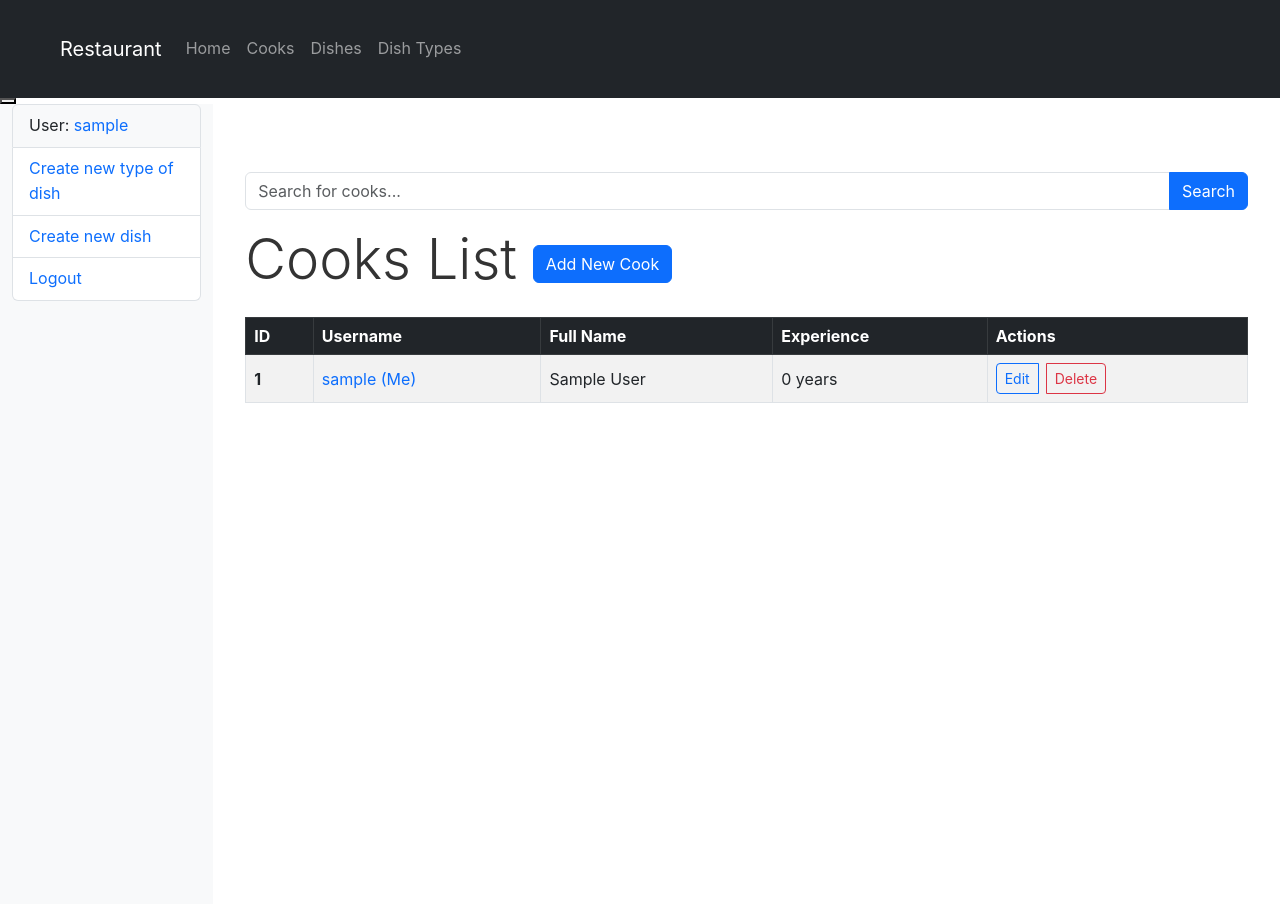
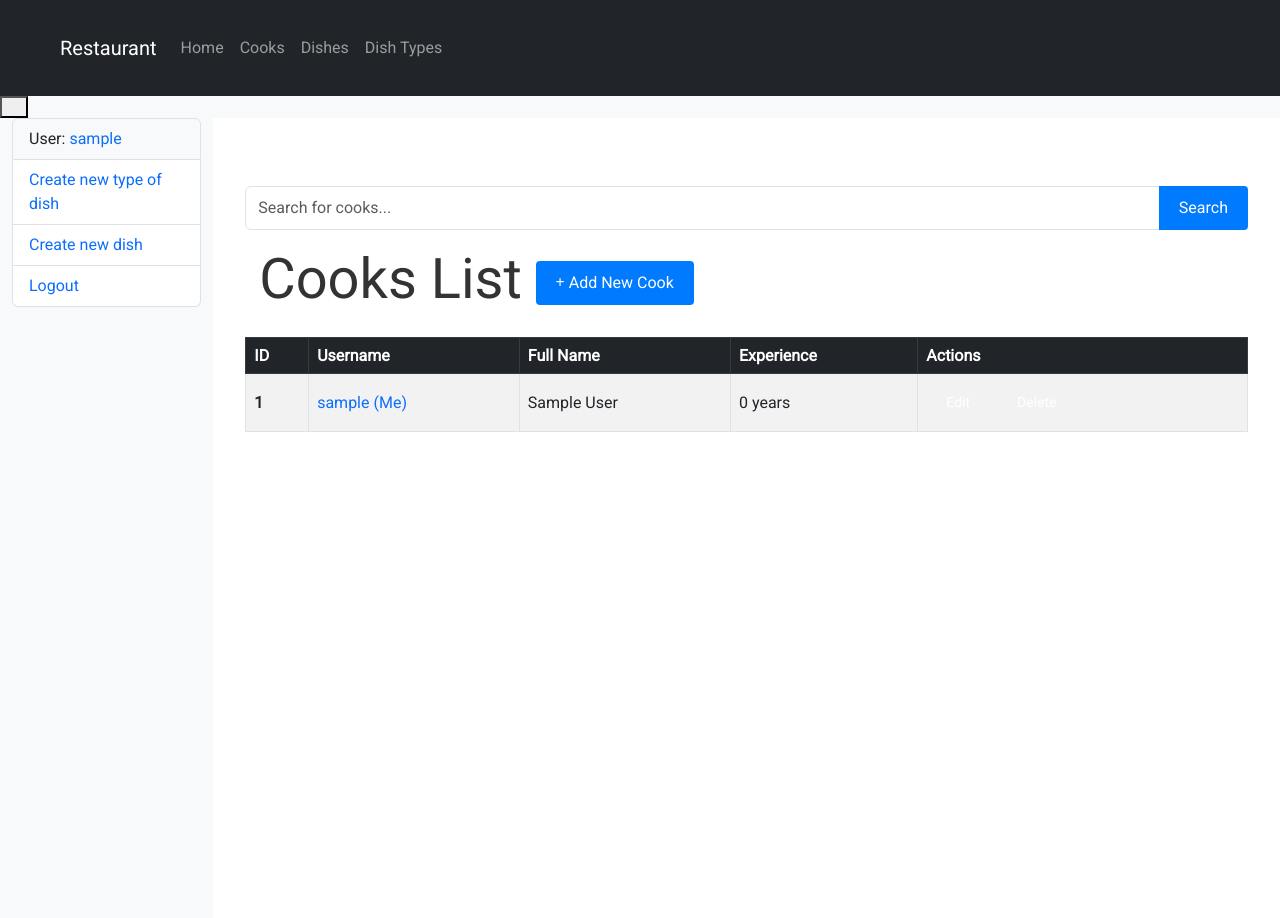
Before and after one commit to Kasatello/kitchen-restaurant, a Django app: page /cook/ in a window 1280 px wide. Before the commit the page ends 403 px from the top, so only its background shows below. Run offline with Django 4.2, Linux system fonts and the light colour scheme; the visitor is signed in with stand-in values (Sample User, id 1); data comes from the database, SQL or seed files in the repository; some libraries are stand-ins or nearby versions; some web fonts are replaced.

Commit message:
"Made some changes with fons"

```diff
--- a/kitchen/views.py
+++ b/kitchen/views.py
@@ -70,7 +70,7 @@ class DishTypeDeleteView(LoginRequiredMixin, generic.DeleteView):
 class DishListView(generic.ListView):
     model = Dish
     queryset = Dish.objects.all().select_related("dish_type")
-    paginate_by = 10
+    paginate_by = 5
 
     def get_context_data(self, *, object_list=None, **kwargs):
         context = super(DishListView, self).get_context_data(**kwargs)
--- a/static/css/styles.css
+++ b/static/css/styles.css
@@ -1,12 +1,21 @@
-body, h1, h2, h3, p, ul, li {
+body {
+  font-family: 'Roboto', sans-serif;
+}
+
+:root {
+  --primary-color: #007BFF;
+  --secondary-color: #6C757D;
+  --background-color: #F8F9FA;
+  --text-color: #333333;
+  --overlay-color: rgba(255, 255, 255, 0.7);
+}
+
+html, body {
+  height: 100%;
   margin: 0;
   padding: 0;
-}
-
-body {
-  font-family: 'Inter', sans-serif;
-  line-height: 1.6;
-  color: #333;
+  background-color: var(--background-color);
+  color: var(--text-color);
 }
 
 .container {
@@ -15,64 +24,54 @@ body {
   padding: 20px;
 }
 
-.formbold-main-wrapper {
-  display: flex;
-  align-items: center;
-  justify-content: center;
-  padding: 48px;
+.btn {
+  border: none;
+  border-radius: 4px;
+  padding: 10px 20px;
+  color: white;
+  cursor: pointer;
 }
 
-.formbold-form-wrapper {
-  margin: 0 auto;
-  max-width: 570px;
-  width: 100%;
-  background: white;
-  padding: 40px;
+.btn-primary {
+  background-color: var(--primary-color);
 }
 
-.formbold-form-title h2 {
-  font-weight: 600;
-  font-size: 28px;
-  line-height: 34px;
-  color: #07074d;
+.btn-primary:hover {
+  background-color: #0056b3;
+  box-shadow: 0 4px 8px rgba(0, 0, 0, 0.1);
 }
 
-.formbold-form-title p {
-  font-size: 16px;
-  line-height: 24px;
-  color: #536387;
-  margin-top: 12px;
+/* Cards */
+.card {
+  border-radius: 8px;
+  box-shadow: 0 4px 8px rgba(0, 0, 0, 0.1);
+  background-color: white;
+  padding: 20px;
+  margin-bottom: 20px;
 }
 
-.formbold-input-flex {
-  display: flex;
-  gap: 20px;
-  margin-bottom: 15px;
+/* Typography */
+h1 {
+  font-size: 32px;
+  margin-bottom: 20px;
 }
 
-.formbold-input-flex > div {
-  width: 50%;
+h2 {
+  font-size: 28px;
+  margin-bottom: 16px;
 }
 
-.formbold-form-input {
-  text-align: center;
-  width: 100%;
-  padding: 13px 22px;
-  border-radius: 5px;
-  border: 1px solid #dde3ec;
-  background: #ffffff;
-  font-weight: 500;
-  font-size: 16px;
-  color: #536387;
-  outline: none;
-  resize: none;
+h3 {
+  font-size: 24px;
+  margin-bottom: 12px;
 }
 
-.formbold-form-input:focus {
-  border-color: #6a64f1;
-  box-shadow: 0px 3px 8px rgba(0, 0, 0, 0.05);
+p {
+  font-size: 16px;
+  margin-bottom: 10px;
 }
 
-.formbold-form-label {
-    color: #536387;
+small {
+  font-size: 12px;
+  color: var(--secondary-color);
 }
--- a/templates/base.html
+++ b/templates/base.html
@@ -12,9 +12,11 @@
   <meta charset="UTF-8">
   <meta name="viewport" content="width=device-width, initial-scale=1.0">
   <meta http-equiv="X-UA-Compatible" content="ie=edge">
+  <link href="https://fonts.googleapis.com/css?family=Roboto&display=swap" rel="stylesheet">
+  <link rel="stylesheet" href="https://cdnjs.cloudflare.com/ajax/libs/font-awesome/5.15.3/css/all.min.css">
   <link rel="stylesheet" href="{% static 'css/bootstrap.min.css' %}">
   <link rel="stylesheet" href="{% static 'css/styles.css' %}">
-  <link rel="stylesheet" href="{% static 'fontawesome/all.min.css' %}"> <!-- Font Awesome CSS -->
+  <link rel="stylesheet" href="{% static 'css/all.min.css' %}">
   <script src="{% static 'js/js_script.js' %}?v={{ STATIC_VERSION }}"></script>
   <script src="{% static 'js/jquery-3.7.0.min.js' %}?v={{ STATIC_VERSION }}"></script>
 </head>
@@ -44,7 +46,7 @@
           </li>
         </ul>
           <button type="button" class="btn btn-link text-light d-lg-none">
-            <i class="fas fa-bars"></i> <!-- Font Awesome icon for mobile menu -->
+            <i class="fas fa-bars"></i>
           </button>
       </div>
     </div>
@@ -53,7 +55,7 @@
 <header class="header">
   <div class="header_in">
     <button type="button" class="toggle" id="sidebarToggle">
-      <i class="fas fa-bars"></i> <!-- Font Awesome icon for sidebar toggle -->
+      <i class="fas fa-bars"></i>
     </button>
   </div>
 </header>
@@ -62,17 +64,18 @@
   <div class="row">
     <div class="col-md-2 bg-light" id="sidebar" style="min-height: 100vh;">
       {% block sidebar %}
-      {% include "includes/sidebar.html" %}
+        {% include "includes/sidebar.html" %}
       {% endblock %}
     </div>
     <div class="col-md-10 content-container" style="min-height: 100vh; background-color: #fff;">
       {% block content %}{% endblock %}
-    </div>
+
       {% block pagination %}
         {% include "includes/pagination.html" %}
       {% endblock %}
     </div>
   </div>
+</div>
 
 </body>
 
--- a/templates/includes/sidebar.html
+++ b/templates/includes/sidebar.html
@@ -1,20 +1,20 @@
 <ul class="list-group">
   {% if user.is_authenticated %}
   <li class="list-group-item bg-light">
-    <i class="fas fa-user-circle"></i> User: <a class="text-decoration-none" href="{{ user.get_absolute_url }}">{{ user.get_username }}</a>
+    User: <a class="text-decoration-none" href="{{ user.get_absolute_url }}">{{ user.get_username }}</a>
   </li>
   <li class="list-group-item">
-    <i class="fas fa-utensil-spoon"></i> <a class="text-decoration-none" href="{% url 'kitchen:dish_type-create' %}">Create new type of dish</a>
+    <a class="text-decoration-none" href="{% url 'kitchen:dish_type-create' %}">Create new type of dish</a>
   </li>
   <li class="list-group-item">
-    <i class="fas fa-hamburger"></i> <a class="text-decoration-none" href="{% url 'kitchen:dish-create' %}">Create new dish</a>
+    <a class="text-decoration-none" href="{% url 'kitchen:dish-create' %}">Create new dish</a>
   </li>
   <li class="list-group-item">
-    <i class="fas fa-sign-out-alt"></i> <a class="text-decoration-none" href="{% url 'logout'%}?next={{request.path}}">Logout</a>
+    <a class="text-decoration-none" href="{% url 'logout'%}?next={{request.path}}">Logout</a>
   </li>
   {% else %}
   <li class="list-group-item">
-    <i class="fas fa-sign-in-alt"></i> <a class="text-decoration-none" href="{% url 'login'%}?next={{request.path}}">Login</a>
+    <a class="text-decoration-none" href="{% url 'login'%}?next={{request.path}}">Login</a>
   </li>
   {% endif %}
 </ul>
--- a/templates/kitchen/cook_confirm_delete.html
+++ b/templates/kitchen/cook_confirm_delete.html
@@ -7,11 +7,9 @@
       {% csrf_token %}
       <p class="lead">Are you sure that you want to delete this cook - <strong>{{ cook.username }}</strong>?</p>
       <div class="d-flex">
-        <button type="submit" class="btn btn-danger me-2">
-          <i class="fas fa-trash-alt me-1"></i> Yes, Delete
+        <button type="submit" class="btn btn-danger me-2">Yes, Delete
         </button>
-        <a href="{% url 'kitchen:cook-list' %}" class="btn btn-secondary">
-          <i class="fas fa-times me-1"></i> Cancel
+        <a href="{% url 'kitchen:cook-list' %}" class="btn btn-secondary">Cancel
         </a>
       </div>
     </form>
--- a/templates/kitchen/cook_detail.html
+++ b/templates/kitchen/cook_detail.html
@@ -8,11 +8,9 @@
           <div class="card-body">
             <h1 class="card-title text-center mb-4 display-4">Cook Details - {{ cook.username }}</h1>
             <div class="text-center">
-              <a href="{% url 'kitchen:cook-delete' pk=cook.id %}" class="btn btn-danger link-to-page">
-                <i class="fas fa-trash-alt"></i> Delete
+              <a href="{% url 'kitchen:cook-delete' pk=cook.id %}" class="btn btn-danger link-to-page">Delete
               </a>
-              <a href="{% url 'kitchen:cook-update' pk=cook.id %}" class="btn btn-secondary link-to-page">
-                <i class="fas fa-edit"></i> Update Information
+              <a href="{% url 'kitchen:cook-update' pk=cook.id %}" class="btn btn-secondary link-to-page">Update Information
               </a>
             </div>
             <hr>
--- a/templates/kitchen/cook_form.html
+++ b/templates/kitchen/cook_form.html
@@ -11,7 +11,7 @@
           {{ form|crispy }}
 
           <div class="d-flex justify-content-center mt-4">
-            <button type="submit" class="btn btn-primary"><i class="fas fa-save"></i> Submit</button>
+            <button type="submit" class="btn btn-primary">Submit</button>
           </div>
         </form>
       </div>
--- a/templates/kitchen/cook_list.html
+++ b/templates/kitchen/cook_list.html
@@ -5,8 +5,7 @@
     <form class="mb-3">
       <div class="input-group">
         <input type="text" class="form-control" placeholder="Search for cooks...">
-          <button type="submit" class="btn btn-primary">
-            <i class="fas fa-search"></i> Search
+          <button type="submit" class="btn btn-primary">Search
           </button>
             </div>
         </form>
@@ -23,20 +22,15 @@
           <table class="table table-striped table-bordered table-hover align-middle">
             <thead class="table-dark">
               <tr>
-                <th scope="col">
-                  <i class="fas fa-hashtag"></i> ID
+                <th scope="col">ID
                 </th>
-                <th scope="col">
-                  <i class="fas fa-user"></i> Username
+                <th scope="col">Username
                 </th>
-                <th scope="col">
-                  <i class="fas fa-signature"></i> Full Name
+                <th scope="col">Full Name
                 </th>
-                <th scope="col">
-                  <i class="fas fa-briefcase"></i> Experience
+                <th scope="col">Experience
                 </th>
-                <th scope="col">
-                  <i class="fas fa-tasks"></i> Actions
+                <th scope="col">Actions
                 </th>
                 </tr>
             </thead>
@@ -49,11 +43,9 @@
                   <td>{{ cook.years_of_experience }} years</td>
                   <td>
                     <div class="btn-group" role="group" aria-label="Cook Actions">
-                      <a href="{% url 'kitchen:cook-update' cook.id %}" class="btn btn-sm btn-outline-primary me-2">
-                        <i class="fas fa-edit"></i> Edit
+                      <a href="{% url 'kitchen:cook-update' cook.id %}" class="btn btn-sm btn-outline-primary me-2">Edit
                       </a>
-                      <a href="{% url 'kitchen:cook-delete' cook.id %}" class="btn btn-sm btn-outline-danger">
-                        <i class="fas fa-trash-alt"></i> Delete
+                      <a href="{% url 'kitchen:cook-delete' cook.id %}" class="btn btn-sm btn-outline-danger">Delete
                       </a>
                     </div>
                   </td>
--- a/templates/kitchen/dish_confirm_delete.html
+++ b/templates/kitchen/dish_confirm_delete.html
@@ -12,11 +12,9 @@
       {% csrf_token %}
       <p class="lead">Are you sure that you want to delete this dish - <strong>{{ dish.name }}</strong>?</p>
       <div class="d-flex">
-        <button type="submit" class="btn btn-danger me-2">
-          <i class="fas fa-trash-alt me-1"></i> Yes, Delete
+        <button type="submit" class="btn btn-danger me-2">Yes, Delete
         </button>
-        <a href="{% url 'kitchen:dish-list' %}" class="btn btn-secondary">
-          <i class="fas fa-times me-1"></i> Cancel
+        <a href="{% url 'kitchen:dish-list' %}" class="btn btn-secondary">Cancel
         </a>
       </div>
     </form>
--- a/templates/kitchen/dish_detail.html
+++ b/templates/kitchen/dish_detail.html
@@ -10,11 +10,9 @@
               {{ dish.name }}
             </h1>
             <div class="text-center">
-              <a href="{% url 'kitchen:dish-delete' pk=dish.id %}" class="btn btn-danger link-to-page">
-                <i class="fas fa-trash-alt"></i> Delete
+              <a href="{% url 'kitchen:dish-delete' pk=dish.id %}" class="btn btn-danger link-to-page">Delete
               </a>
-              <a href="{% url 'kitchen:dish-update' pk=dish.id %}" class="btn btn-secondary link-to-page">
-                <i class="fas fa-edit"></i> Update
+              <a href="{% url 'kitchen:dish-update' pk=dish.id %}" class="btn btn-secondary link-to-page">Update
               </a>
             </div>
             <hr>
--- a/templates/kitchen/dishtype_confirm_delete.html
+++ b/templates/kitchen/dishtype_confirm_delete.html
@@ -12,11 +12,9 @@
       {% csrf_token %}
       <p class="lead">Are you sure that you want to delete this dish type - <strong>{{ object.name }}</strong>?</p>
       <div class="d-flex">
-        <button type="submit" class="btn btn-danger me-2">
-          <i class="fas fa-trash-alt me-1"></i> Yes, Delete
+        <button type="submit" class="btn btn-danger me-2">Yes, Delete
         </button>
-        <a href="{% url 'kitchen:dish_type-list' %}" class="btn btn-secondary">
-          <i class="fas fa-times me-1"></i> Cancel
+        <a href="{% url 'kitchen:dish_type-list' %}" class="btn btn-secondary">Cancel
         </a>
       </div>
     </form>
--- a/templates/kitchen/index.html
+++ b/templates/kitchen/index.html
@@ -14,7 +14,6 @@
             <div class="col-md-6">
               <div class="card">
                 <div class="card-body">
-                  <i class="fas fa-utensils fa-4x mb-3"></i>
                   <h2 class="h4">Dish Types</h2>
                   <p class="h3">{{ num_dish_type }}</p>
                   <a href="{% url 'kitchen:dish_type-list' %}" class="btn btn-primary mt-3">View All</a>
@@ -24,7 +23,6 @@
             <div class="col-md-6">
               <div class="card">
                 <div class="card-body">
-                  <i class="fas fa-utensil-spoon fa-4x mb-3"></i>
                   <h2 class="h4">Dishes</h2>
                   <p class="h3">{{ num_dishes }}</p>
                   <a href="{% url 'kitchen:dish-list' %}" class="btn btn-primary mt-3">View All</a>
```
Also changed, not shown: templates/kitchen/dish_type_list.html (+6 -12 lines).
